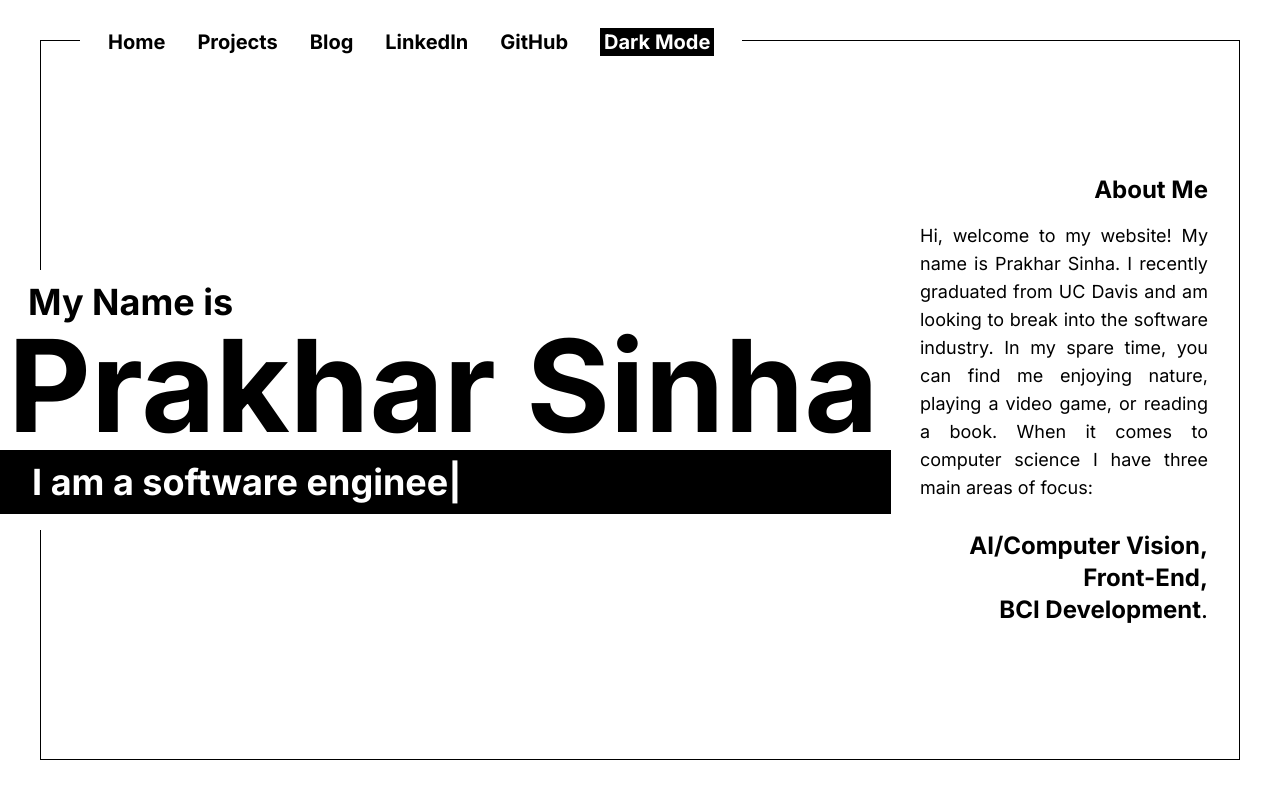
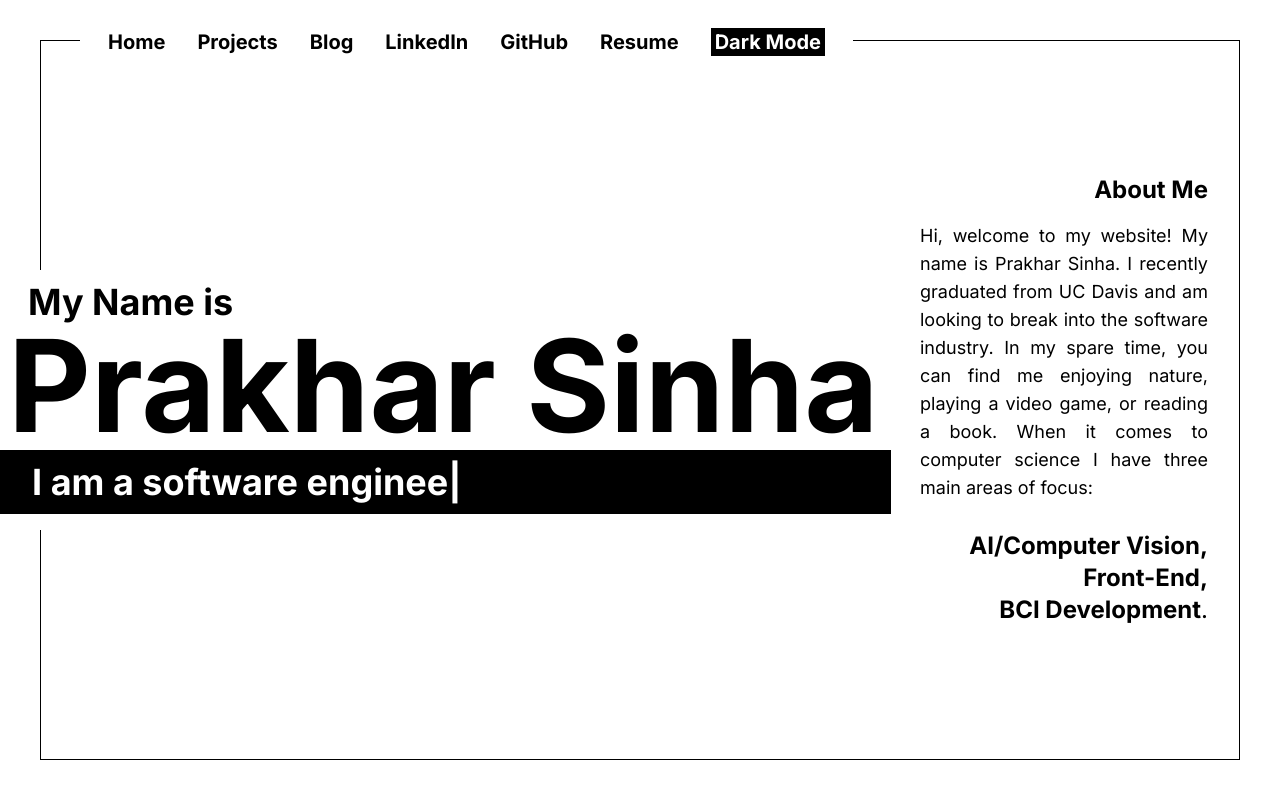
Before and after one commit to prakhargaming/prakhar-website, a Next.js app: page / in a window 1280 px wide. Built offline with nearby package versions, Linux system fonts and the light colour scheme.

Commit message:
some changes

```diff
--- a/src/app/components/ProjectsPage.tsx
+++ b/src/app/components/ProjectsPage.tsx
@@ -48,9 +48,8 @@ export default function Projects({ isDarkMode }) {
         }}
       >
         {projects.map((item) => (
-  <div className='flex flex-col'>
+          <div key={item.name} className='flex flex-col'> {/* Added 'key' prop here */}
             <a
-      key={item.name}
               className={`flex-shrink-0 w-64 h-48 m-4 flex items-center justify-center p-3 text-center text-lg ${
                 isDarkMode ? 'bg-white text-black hover:bg-black hover:text-white hover:border-black' : 'bg-black text-white hover:bg-white hover:text-black hover:border-white'}`}
               href={item.href}
@@ -72,5 +71,3 @@ export default function Projects({ isDarkMode }) {
     </div>
   );
 }
-
-//
--- a/src/app/components/TypeWriter.tsx
+++ b/src/app/components/TypeWriter.tsx
@@ -32,7 +32,7 @@ const TypeWriter = ({ words, isDarkMode }: TypeWriterProps) => {
                 150, parseInt(Math.random() * 350)));
 
     return () => clearTimeout(timeout);
-  }, [subIndex, index, reverse]);
+  }, [subIndex, index, reverse, words]); // Added 'words' to dependency array
 
   // Blink effect
   useEffect(() => {
--- a/src/app/page.tsx
+++ b/src/app/page.tsx
@@ -62,6 +62,15 @@ export default function Home() {
             </a>
           </li>
           <li>
+            <a
+              href="/resume.pdf"
+              download="Prakhar_Sinha_Resume.pdf"
+              className={`text-xl font-bold cursor-pointer hover:text-green-500 ${isDarkMode ? 'text-white' : 'text-black'}`}
+            >
+              Resume
+            </a>
+          </li>
+          <li>
             <button
               onClick={toggleTheme}
               className={`text-xl font-bold cursor-pointer hover:text-gray-500 px-1 ${isDarkMode ? 'text-black' : 'text-white'} ${isDarkMode ? 'bg-white' : 'bg-black'}`}
@@ -72,6 +81,7 @@ export default function Home() {
         </ul>
       </nav>
 
+
       <div className={`border border-solid ${isDarkMode ? 'border-white' : 'border-black'} h-[100vh] p-5 max-h-[100vh] overflow-auto`}>
         <CurrentComponent isDarkMode={isDarkMode} />
       </div>
```
Also changed, not shown: 1 other file (tests, documents, lock files or other folders). Lines whose indentation alone changed are shown as unchanged.
